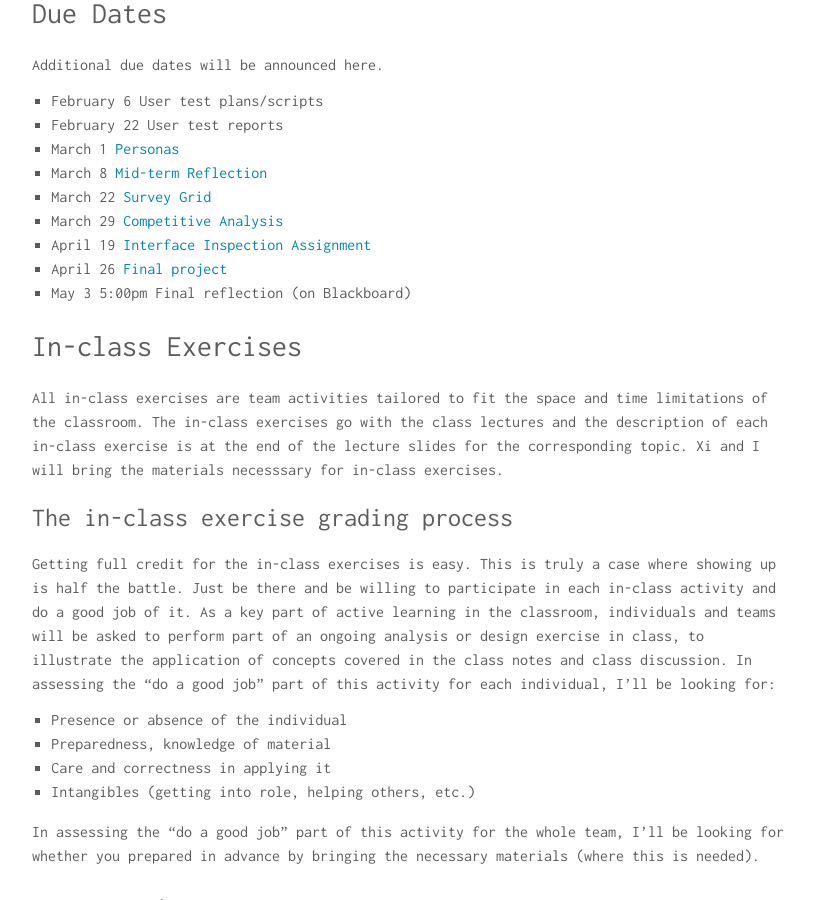
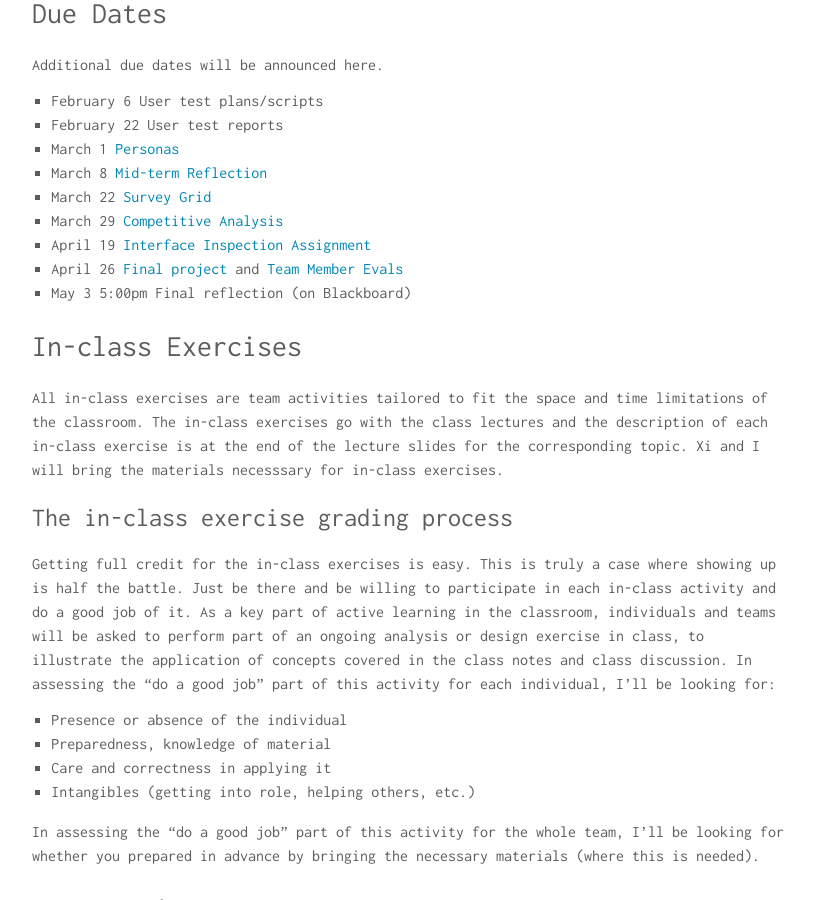
Before and after one commit to libbyh/com525spring2017, a Jekyll site: the page built from assignments.md, in a window 1280 px wide and 900 px high, scrolled down 421 px. Shown: the whole window, without its empty margins (232-1046 px from the left). Built offline with Jekyll 4.4.1, drawn with Linux system fonts in a browser that asks for light colours.

Commit message:
update team member assignment link

```diff
--- a/assignments.md
+++ b/assignments.md
@@ -21,7 +21,7 @@ Additional due dates will be announced here.
 - March 22 [Survey Grid]({{site.baseurl}}/2017/03/Survey-grid-assignment)
 - March 29 [Competitive Analysis]({{site.baseurl}}/2017/03/Competitive-analysis-assignment)
 - April 19 [Interface Inspection Assignment]({{site.baseurl}}/2017/04/Inspection-method-assignment)
-- April 26 [Final project]({{site.baseurl}}/2017/04/final-project)
+- April 26 [Final project]({{site.baseurl}}/2017/04/final-project) and [Team Member Evals](https://docs.google.com/a/iit.edu/forms/d/e/1FAIpQLSeTKKDH6CbX2SCD1pihtu4sNMz-Y8R6PjUotxQkFEVdJO07gA/viewform?usp=sf_link)
 - May 3 5:00pm Final reflection (on Blackboard)
 
 # In-class Exercises
```
